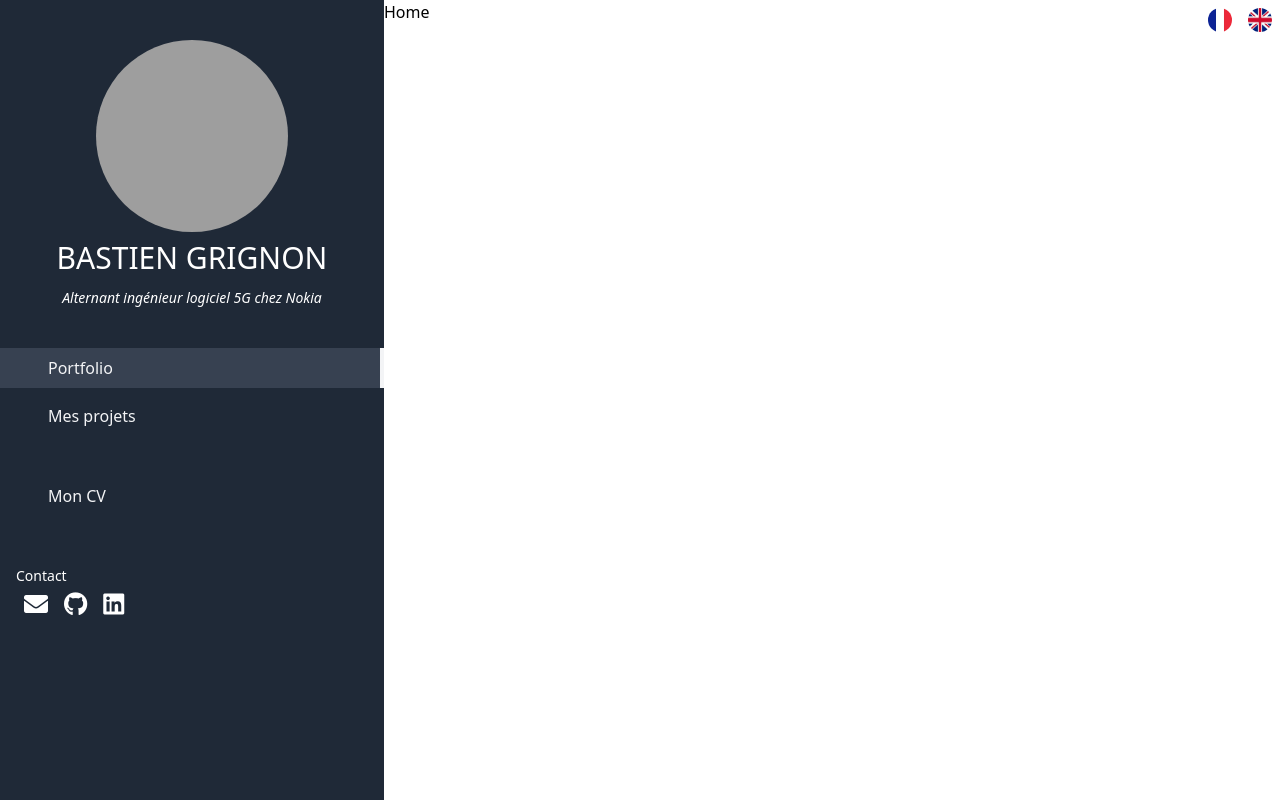
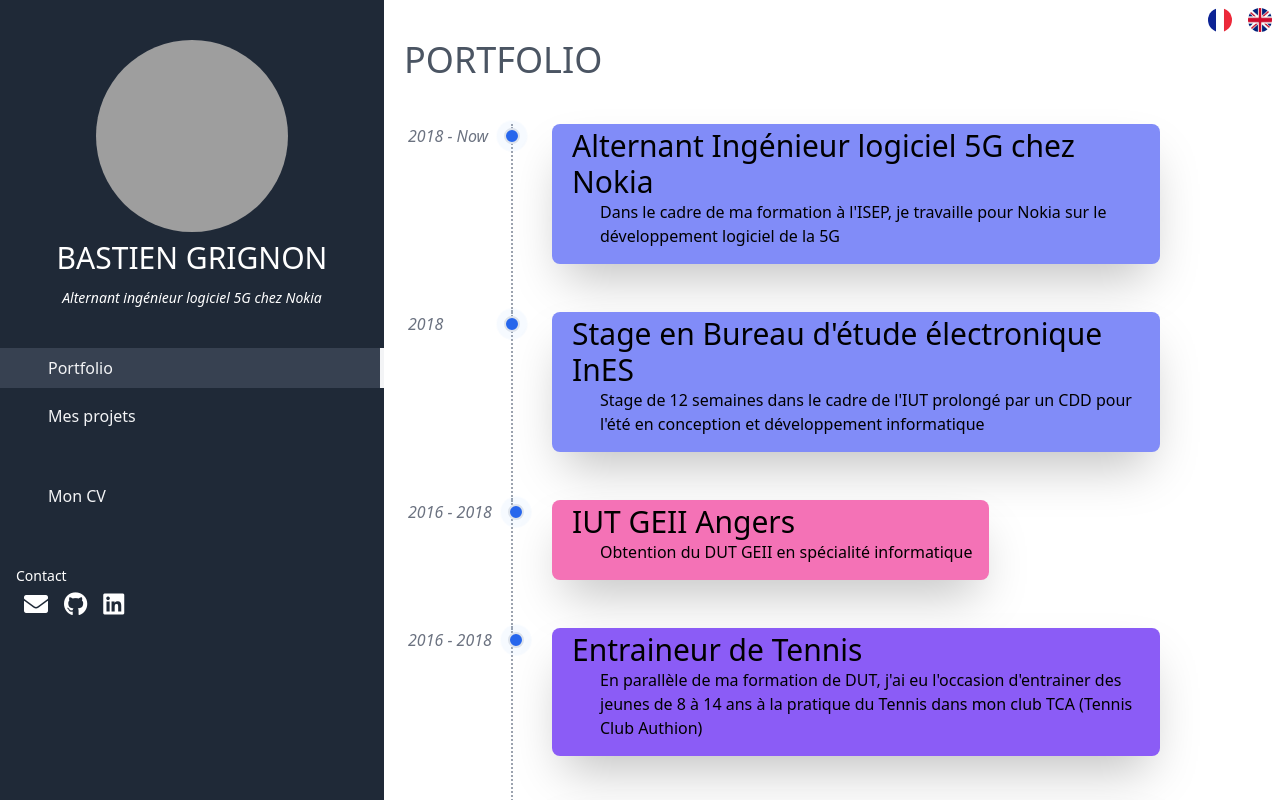
Before and after one commit to bastiengrignon/portfolio, a React (Create React App) app: page / in a window 1280 px wide. Shown: the top 800 px of the page. Built offline with nearby package versions, Linux system fonts and the light colour scheme; grey boxes are pictures that could not be loaded.

Commit message:
ADD career to timeline

```diff
--- a/src/pages/Home/index.tsx
+++ b/src/pages/Home/index.tsx
@@ -1,13 +1,25 @@
 import React from "react"
 import SideBar from "../../components/SideBar"
 import LanguageSelector from "../../components/LanguageSelector"
+import Timeline from "../../components/Timeline"
+import career from "../../constants/career"
 
 const Home: React.FC = () => (
-        <div>
-            <LanguageSelector className="absolute top-0 right-0"/>
-            <SideBar/>
-            <div className="absolute top-0 ml-96">Home</div>
+    <div className="inline-flex w-full">
+        <LanguageSelector className="fixed top-0 right-0"/>
+        <SideBar/>
+        <div className="pl-96 h-full w-full pt-10">
+            <p className="text-4xl uppercase text-gray-600 pb-5 px-5">Portfolio</p>
+            <ul className="list-none px-6">
+                {
+                    career.map((job, i) => (
+                        <Timeline key={i} date={job.date} title={job.title} description={job.description} />
+                    ))
+                }
+            </ul>
+
         </div>
-    )
+    </div>
+)
 
 export default Home
```
